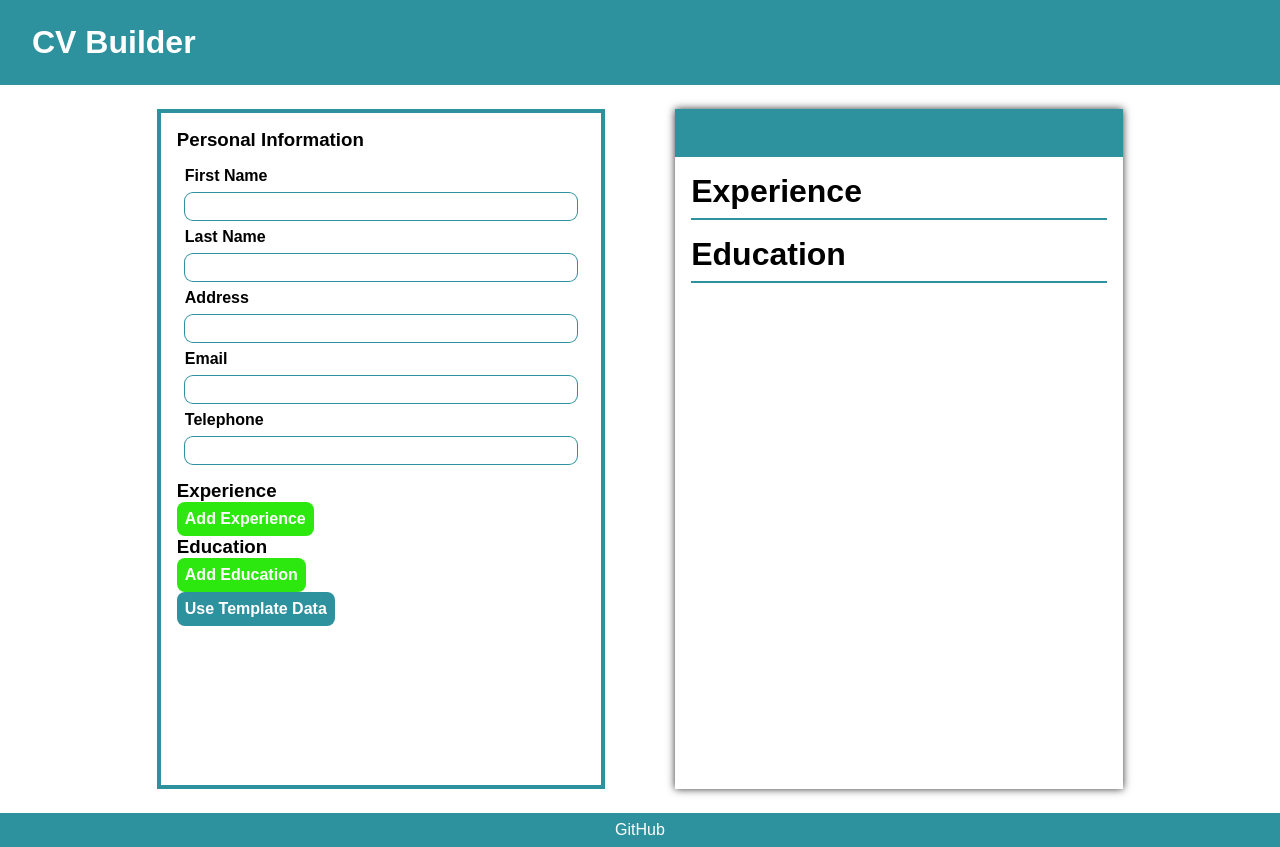
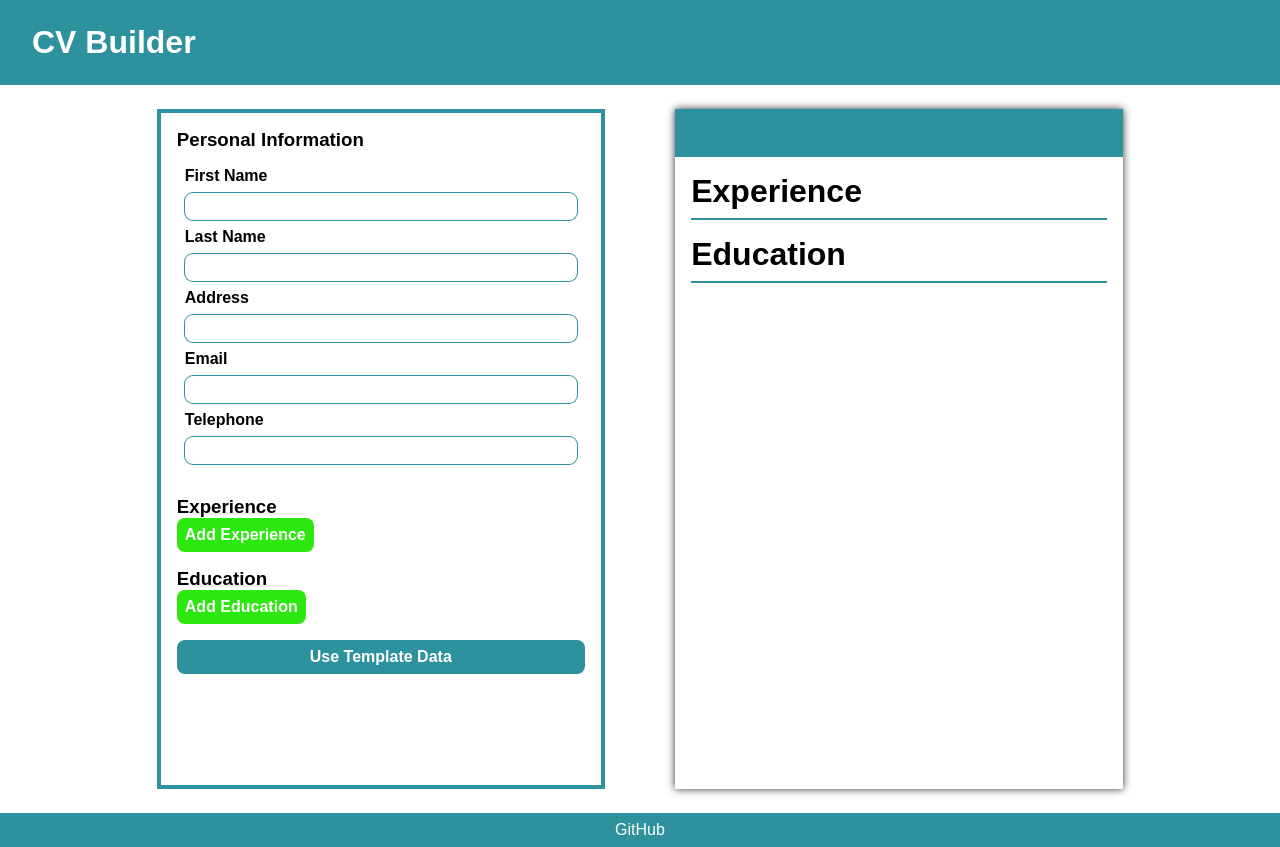
Before and after one commit to bkwong315/cv-application, a React app: page / in a window 1280 px wide. Built offline with nearby package versions, Linux system fonts and the light colour scheme; the HTML template or start-up script is replaced by a standard one.

Commit message:
Add flex to cv-builder

```diff
--- a/src/App.scss
+++ b/src/App.scss
@@ -29,6 +29,10 @@ main {
   .cv-builder {
     @include cv-card;
 
+    display: flex;
+    flex-direction: column;
+    gap: 1rem;
+
     border: 0.25rem solid $primary-color;
     padding: 1rem;
   }
```
